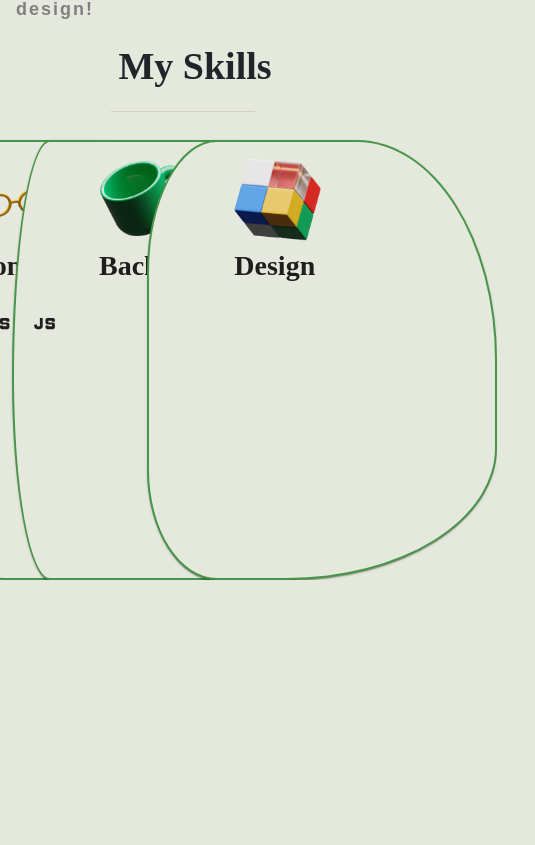
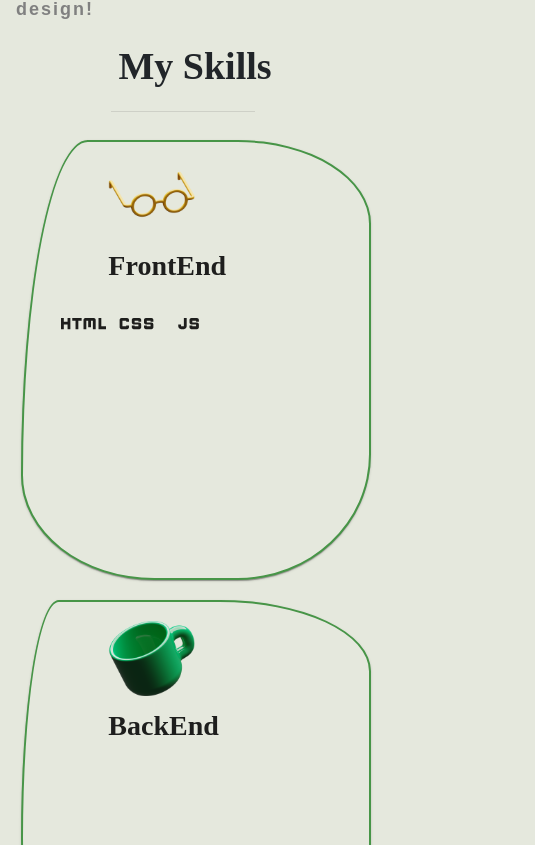
Before and after one commit to TakuyaMats/Reactjs-Portfolio, a React (Create React App) app: page /#/ in a window 390 px wide. Shown: the part 779-1624 px from the top of the page, 535 px wide, since content can reach past the window. Before the commit the page ends 1359 px from the top, so only its background shows below. Built offline with nearby package versions, Linux system fonts and the light colour scheme; a web font is replaced by a local one.

Commit message:
got the Paper Components to be mobile responsive

```diff
--- a/package.json
+++ b/package.json
@@ -10,7 +10,7 @@
     "@mui/icons-material": "^5.1.0",
     "@mui/material": "^5.1.0",
     "@mui/styled-engine-sc": "^5.4.1",
-    "@mui/styles": "^5.1.0",
+    "@mui/styles": "^5.4.1",
     "@testing-library/jest-dom": "^5.15.0",
     "@testing-library/react": "^11.2.7",
     "@testing-library/user-event": "^12.8.3",
--- a/src/components/SkillSection/SkillSection.js
+++ b/src/components/SkillSection/SkillSection.js
@@ -9,10 +9,31 @@ import JavascriptIcon from '@mui/icons-material/Javascript';
 import Glasses from '../../assets/images/glasses.png';
 import Cube from '../../assets/images/cube.png';
 import Mug from '../../assets/images/mug.png';
+import { makeStyles } from '@mui/styles';
 import './SkillSection.css';
+import theme from './theme';
 
-const SkillSection = () => {
+const useStyles = makeStyles(() => ({
+    paper: {
+        [theme.breakpoints.down('md')]: {
+            display: 'flex',
+            flexDirection: 'column',
+            marginLeft: '33%'
+        }
+    },
+    singlePaper: {
+        [theme.breakpoints.down('md')]: {
+            marginBottom: '5%'
+        }
+    }
+}))
+
+
+
+const SkillSection = (props) => {
     const [spacing, setSpacing] = React.useState(2);
+
+    const classes = useStyles(props);
 
     const handleChange = (event) => {
     setSpacing(Number(event.target.value));
@@ -26,8 +47,8 @@ const SkillSection = () => {
             </Grid>
             <hr></hr>
         </Grid>
-        <Grid id="SkillSection-Container" sx={{ flexGrow: 1 }} container spacing={2} style={{ backgroundColor: '#E5E8DD', maxHeight: '100%', marginTop: 12 }}>
-            <Grid item xs={4}>
+        <Grid className={classes.paper} id="SkillSection-Container" sx={{ flexGrow: 1 }} container spacing={2} style={{ backgroundColor: '#E5E8DD', maxHeight: '100%', marginTop: 12 }}>
+            <Grid className={classes.singlePaper} item xs={4}>
                 <Grid container justifyContent="center" spacing={spacing}>
                     <Grid>
                     <Paper
@@ -53,7 +74,7 @@ const SkillSection = () => {
                     </Grid>
                 </Grid>
             </Grid>
-            <Grid item xs={4}>
+            <Grid className={classes.singlePaper} item xs={4}>
                 <Grid container justifyContent="center" spacing={spacing}>
                     <Grid>
                     <Paper
@@ -72,7 +93,7 @@ const SkillSection = () => {
                     </Grid>
                 </Grid>
             </Grid>
-            <Grid item xs={4}>
+            <Grid className={classes.singlePaper} item xs={4}>
                 <Grid container justifyContent="center" spacing={spacing}>
                     <Grid>
                     <Paper
--- /dev/null
+++ b/src/components/SkillSection/theme.js
@@ -0,0 +1,11 @@
+import { orange } from '@mui/material/colors';
+import { createTheme, ThemeProvider, styled } from '@mui/material/styles';
+
+
+const theme = createTheme({
+    status: {
+        danger: orange[500],
+    },
+});
+
+export default theme;
```
Also changed, not shown: 1 other file (tests, documents, lock files or other folders).
